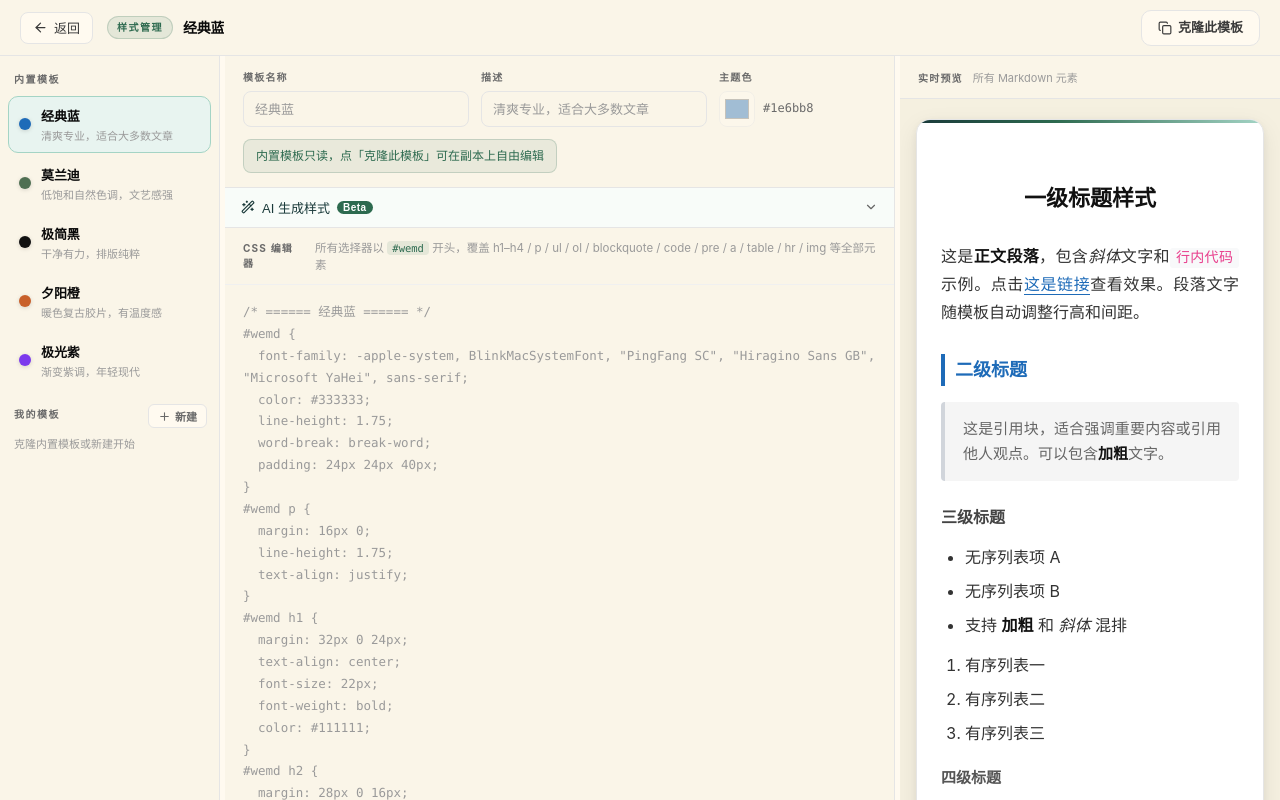
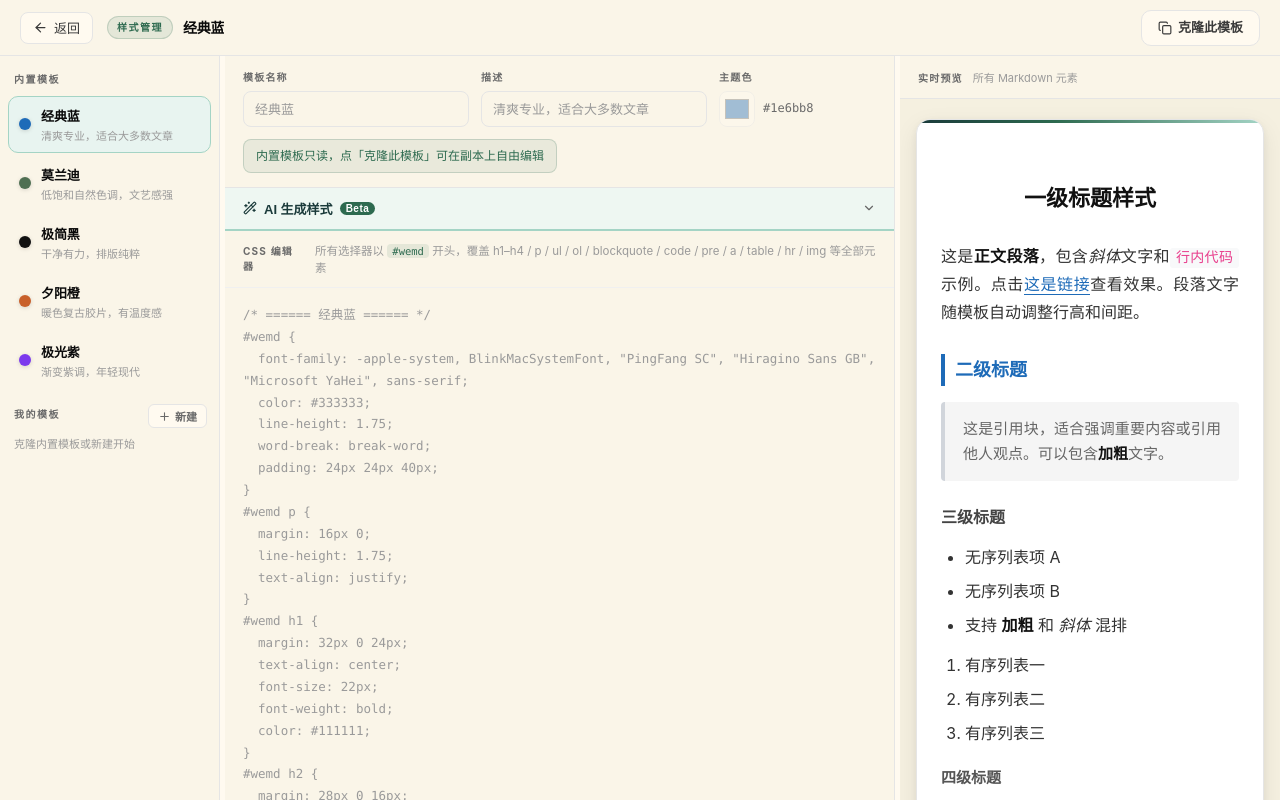
Before and after one commit to ourcx/autowriting, a React (Vite) app in the folder web/: page /styles in a window 1280 px wide. Built offline with nearby package versions, Linux system fonts and the light colour scheme; the HTML template or start-up script is replaced by a standard one.

Commit message:
fix: 优化样式生成

```diff
--- a/web/src/pages/StyleEditor.css
+++ b/web/src/pages/StyleEditor.css
@@ -341,8 +341,10 @@
   display: flex;
   flex-direction: column;
   min-width: 0;
+  min-height: 0;
   background: var(--color-canvas);
   border-right: 1px solid var(--color-hairline);
+  overflow: hidden;
 }
 
 /* 元数据栏 */
@@ -438,8 +440,9 @@
 /* ── AI 生成面板 ────────────────────────────────────────────────── */
 
 .se-ai-panel {
-  border-bottom: 1px solid var(--color-hairline);
-  background: #f8fcf9;
+  flex-shrink: 0;
+  border-bottom: 2px solid #a4d4c5;
+  background: #eef7f2;
 }
 
 .se-ai-toggle {
@@ -447,17 +450,17 @@
   align-items: center;
   gap: 7px;
   width: 100%;
-  padding: 10px 16px;
+  padding: 11px 18px;
   background: none;
   border: none;
   cursor: pointer;
   font-size: 13px;
-  font-weight: 500;
+  font-weight: 600;
   color: #1a3a3a;
   text-align: left;
   transition: background 0.15s;
 }
-.se-ai-toggle:hover { background: #eef7f2; }
+.se-ai-toggle:hover { background: #ddf0e8; }
 
 .se-ai-toggle-badge {
   font-size: 10px;
@@ -477,10 +480,14 @@
 }
 
 .se-ai-body {
-  padding: 0 16px 16px;
+  padding: 4px 18px 16px;
   display: flex;
   flex-direction: column;
   gap: 10px;
+  max-height: 480px;
+  overflow-y: auto;
+  background: #f8fcf9;
+  border-top: 1px solid #c8e6d8;
 }
 
 .se-ai-desc {
```
